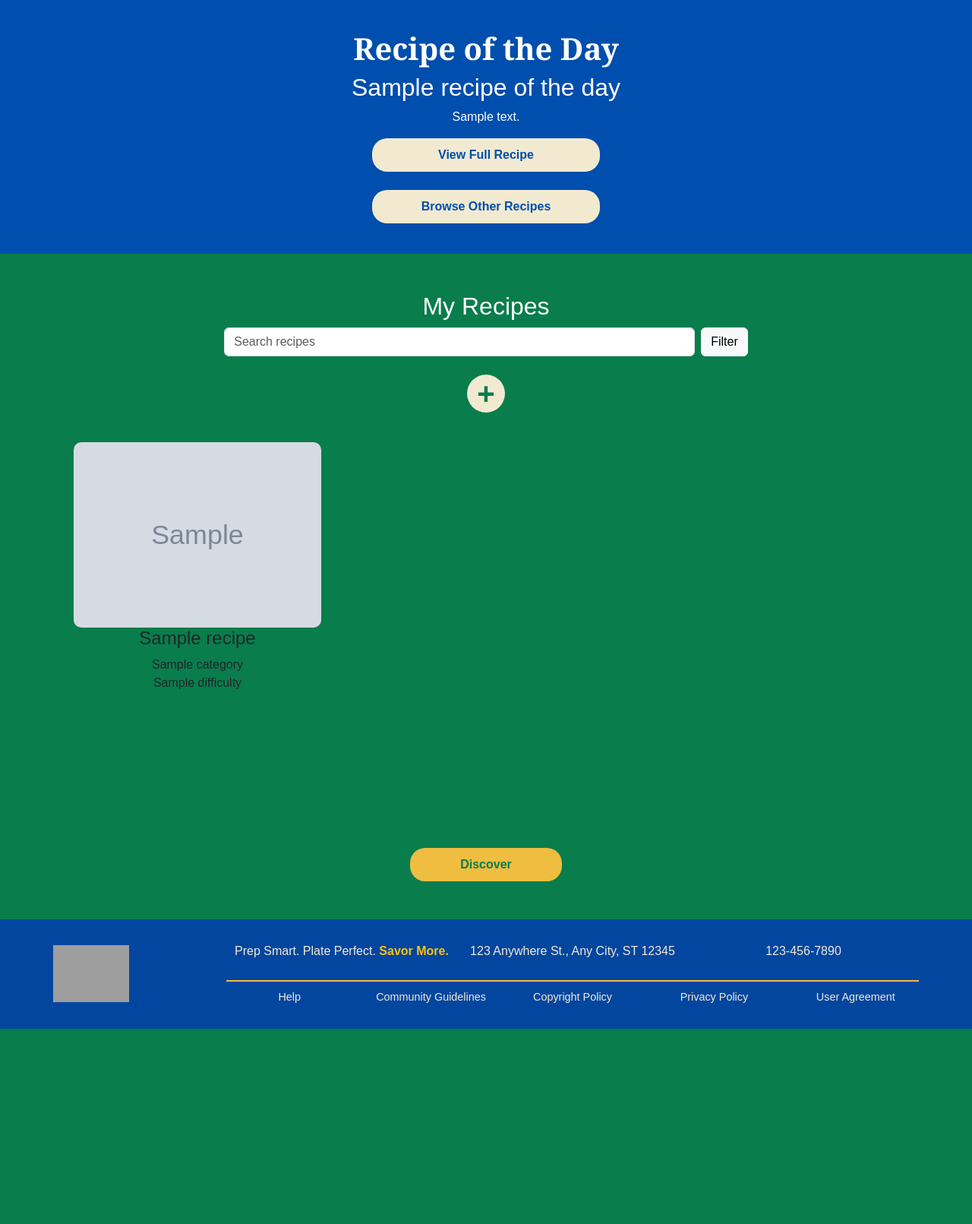
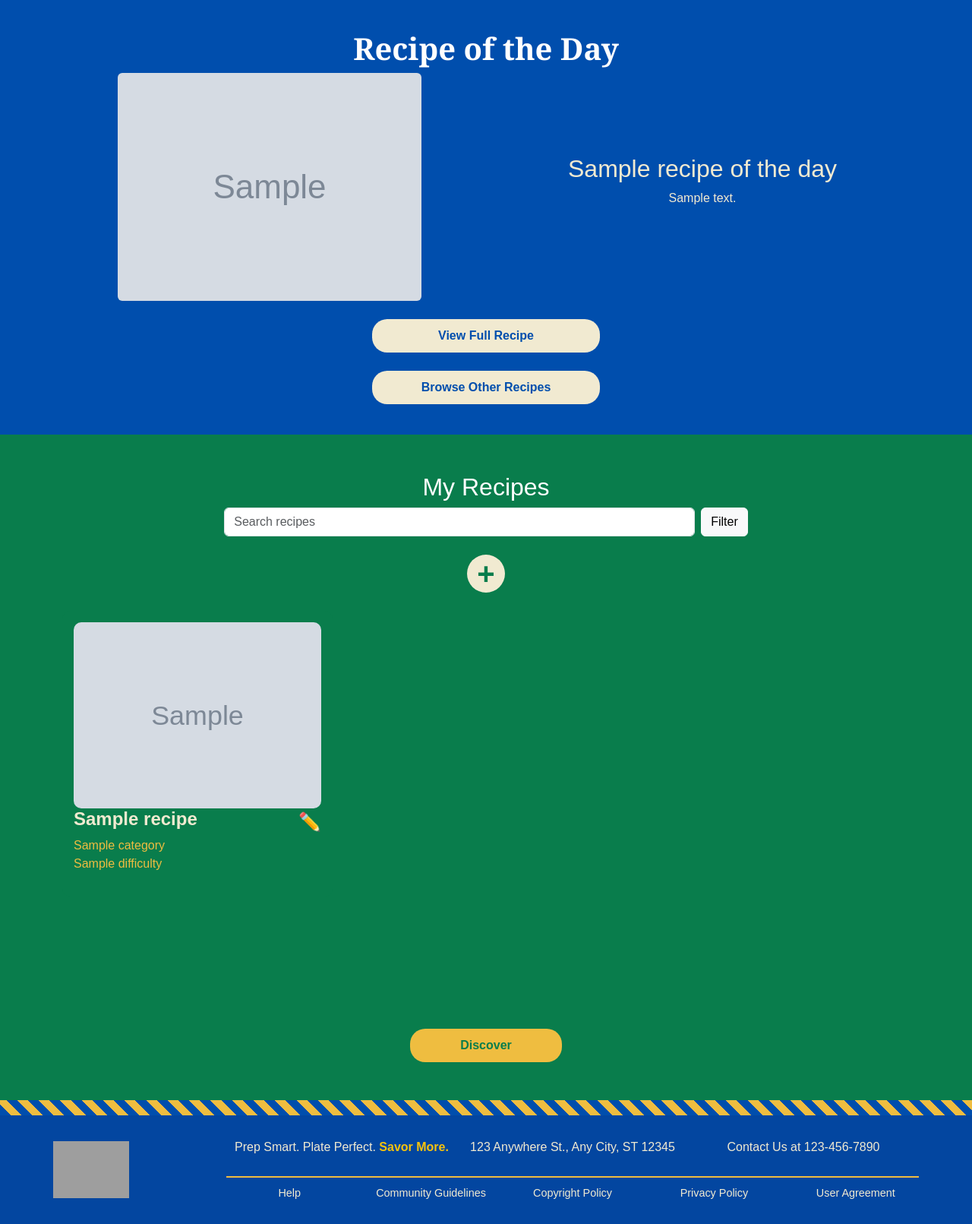
Before and after one commit to albertgabriel-abdon/CSCI-42, a Django app: template template/recipe_listview.html in a window 1280 px wide. Shown: the part 64-1675 px from the top of the page at 76% size. Before the commit the page ends 1418 px from the top, so only its background shows below. Run offline with Django 4.2, Linux system fonts and the light colour scheme; the template is opened without the code that fills it: most values are stand-ins (such as "Sample title", 1, 10 or a date in 2020); grey boxes marked "Sample" are stand-in pictures; grey boxes are pictures that could not be loaded.

Commit message:
added more design stuff in home, meal plan list view and recipe list view

```diff
--- a/template/recipe_listview.html
+++ b/template/recipe_listview.html
@@ -69,18 +69,32 @@
             background-color: #097d4c;
             padding: 15px;
             border-radius: 10px;
-            text-align: center;
+            text-align: left; /* Change text alignment to left */
             position: relative;
         }
         .recipe-card img {
             width: 100%;
             border-radius: 10px;
         }
+        .recipe-title {
+            font-family: 'Poppins', sans-serif;
+            font-weight: bold;
+            color: #f1ead0;
+            font-size: 1.5rem; /* Adjust the size as needed */
+        }
+        .recipe-details {
+            font-family: 'Poppins', sans-serif;
+            color: #efbd40;
+            font-size: 1rem; /* Adjust the size as needed */
+        }
         .edit-icon {
-            position: absolute;
-            top: 10px;
-            right: 10px;
-            cursor: pointer;
+            font-size: 1.5rem; /* Adjust the size as needed */
+            color: #f1ead0;
+            text-decoration: none;
+            margin-left: 10px;
+        }
+        .edit-icon:hover {
+            color: #efbd40;
         }
         .btn-add {
             background-color: #f1ead1;
@@ -119,6 +133,7 @@
             padding: 30px;
             color: #f1ead1;
             text-align: center;
+            font-family: 'Poppins', sans-serif;
         }
         .footer-content {
             display: flex;
@@ -170,6 +185,16 @@
             text-decoration: underline;
             color: #efbd40;
         }
+        .checkered-divider {
+        height: 20px;
+        background: repeating-linear-gradient(
+            45deg,
+            #004ead 0,
+            #004ead 10px,
+            #efbd40 10px,
+            #efbd40 20px
+            );
+        }
     </style>
 </head>
 <body>
@@ -189,14 +214,27 @@
 <!-- Recipe of the Day -->
 <section class="recipe-day">
     <h1>Recipe of the Day</h1>
-    {% if recipe_of_the_day %}
-        <h2>{{ recipe_of_the_day.title }}</h2>
-        <p>{{ recipe_of_the_day.description }}</p>
-        <button class="btn-recipe">View Full Recipe</button><br><br>
-        <button class="btn-recipe">Browse Other Recipes</button><br>
-    {% else %}
-    <p>No recipes available.</p>
-    {% endif %}
+    <div class="container">
+        <div class="row align-items-center">
+            <div class="col-md-6">
+                <img src="{{ recipe_of_the_day.image.url }}" alt="{{ recipe_of_the_day.title }}" class="img-fluid rounded" style="border-radius: 200px;">
+            </div>
+            <div class="col-md-6">
+                <div class="row">
+                    <div class="col-12">
+                        <h2 class="brush text-left" style="color: #f1ead1;">{{ recipe_of_the_day.title }}</h2>
+                    </div>
+                    <div class="col-12">
+                        <p class="text-left" style="color: #f1ead1; font-family: 'Poppins', sans-serif;">{{ recipe_of_the_day.description }}</p>
+                    </div>
+                </div>
+            </div>
+        </div>
+        <div class="text-center mt-4">
+            <button class="btn-recipe">View Full Recipe</button><br><br>
+            <button class="btn-recipe">Browse Other Recipes</button><br>
+        </div>
+    </div>
 </section>
 
 <!-- My Recipes -->
@@ -221,9 +259,11 @@
             <div class="col-md-4 mb-4">
                 <div class="recipe-card">
                     <img src="{{ recipe.image.url }}" alt="{{ recipe.title }}">
-                    <h4>{{ recipe.title }}</h4>
-                    <p>{{ recipe.category }}<br>{{ recipe.difficulty }}</p>
-                    <a href="{% url 'edit_recipe' recipe.id %}" class="edit-icon"><i class="bi bi-pencil"></i></a>
+                    <div class="d-flex justify-content-between align-items-center">
+                        <h4 class="recipe-title text-left">{{ recipe.title }}</h4>
+                        <a href="{% url 'edit_recipe' recipe.id %}" class="edit-icon">✏️</a>
+                    </div>
+                    <p class="recipe-details text-left">{{ recipe.category }}<br>{{ recipe.difficulty }}</p>
                 </div>
             </div>
             {% endfor %}
@@ -235,6 +275,9 @@
         <button class="btn-discover">Discover</button>
     </div>
 </section>
+
+<!-- Checkered Divider -->
+<div class="checkered-divider"></div>
 
 <!-- Footer -->
 <div class="footer">
@@ -251,7 +294,7 @@
                     <p>123 Anywhere St., Any City, ST 12345</p>
                 </div>
                 <div>
-                    <p>123-456-7890</p>
+                    <p>Contact Us at 123-456-7890</p>
                 </div>
             </div>
             <div class="footer-bottom">
```
Also changed, not shown: template/home.html (+16 -4 lines), template/meal_plan_listview.html (+15 -1 lines).
